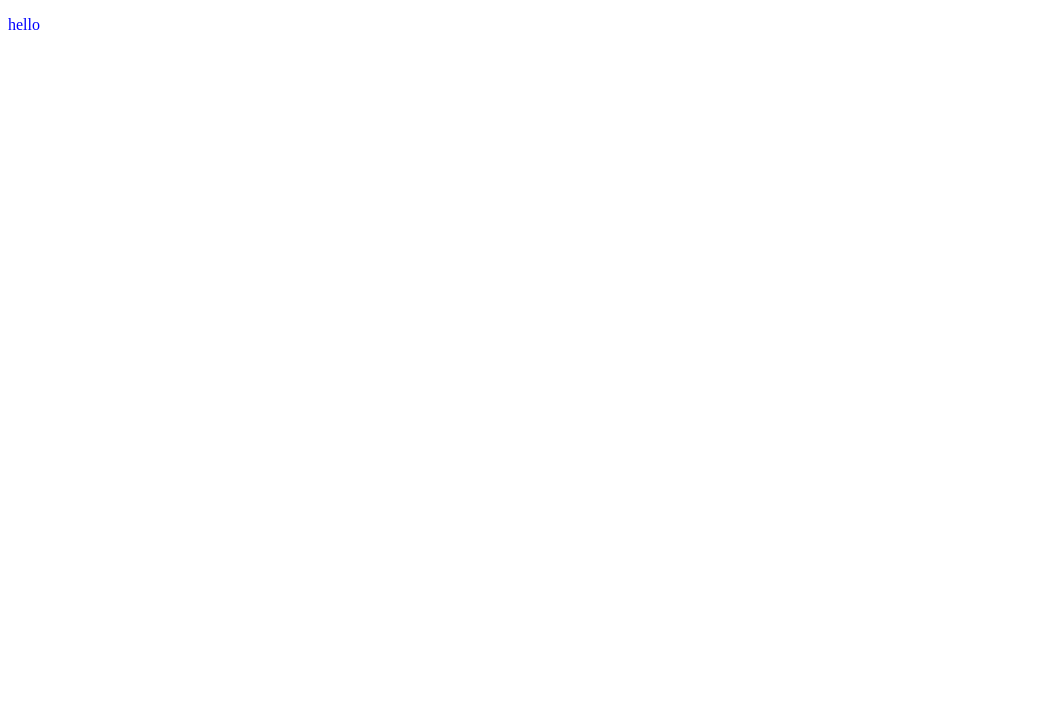
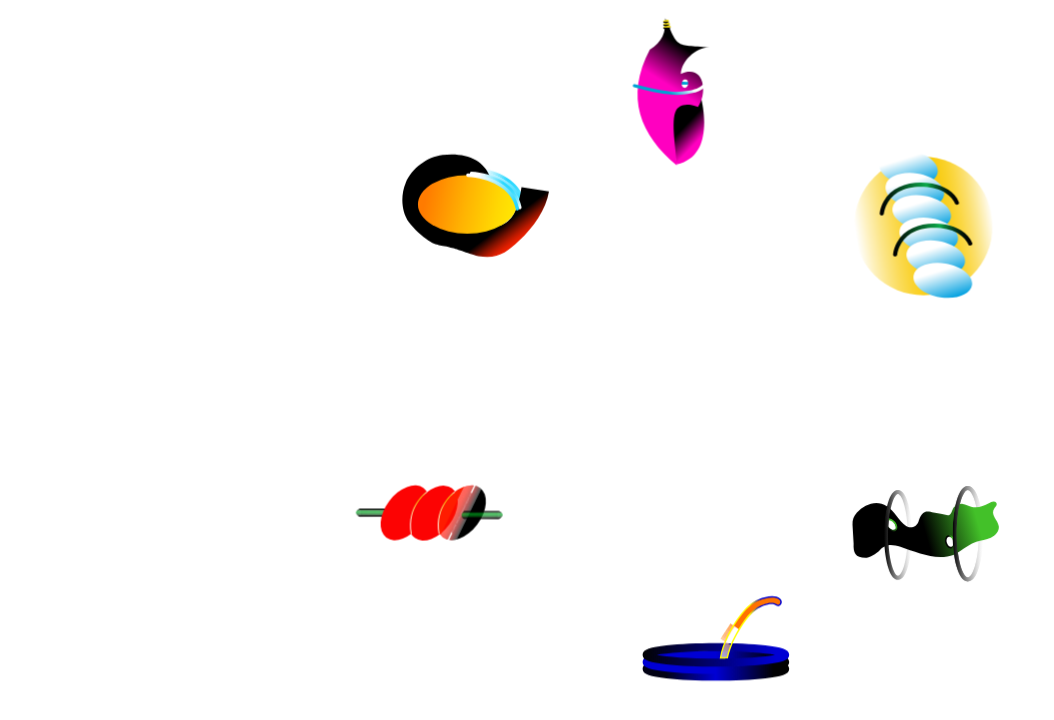
Before and after one commit to union-journal/sandbox, a plain HTML site: page index.html in a window 1280 px wide. Shown: the whole page, without its empty margins (0-1054 px from the left). Drawn offline with Linux system fonts and the light colour scheme.

Commit message:
added more icons and got rotation in one div

```diff
--- a/index.html
+++ b/index.html
@@ -2,10 +2,16 @@
 <html>
   <head>
     <!-- import the webpage's stylesheet -->
-    <link rel="stylesheet" href="style.css">
+    <link rel="stylesheet" href="style.css" />
   </head>
   <body>
-    <p>hello</p>
-    <object data="IMG_6236.JPG" id="test">
+    <div class="circle">
+      <object data="atributes/icon_1-01.svg" id="obj1"> </object>
+      <object data="atributes/icon_2.svg" id="obj2"> </object>
+      <object data="atributes/icon_3-01.svg" id="obj3"> </object>
+      <object data="atributes/icon_4-01.svg" id="obj4"> </object>
+      <object data="atributes/icon_5_VERSION1-01.svg" id="obj5"> </object>
+      <object data="atributes/icon_6-01.svg" id="obj6"> </object>
+    </div>
   </body>
 </html>
--- a/style.css
+++ b/style.css
@@ -10,24 +10,119 @@ p:hover {
   transform:
 }
 
-
-#test {
-  width: 100px;
-  height: 100px;
-  background-color: #0CB1C4;
+body .circle {
+  position: absolute;
+  /* transform: translate(-50%, -50%); */
+  top: 10%;
+  left: 30%;
+  -webkit-border-radius: 300px;
+  -moz-border-radius: 300px;
+  border-radius: 300px;
+  background: none;
+  width: 600px;
+  height: 600px;
   animation-name: spin;
-  animation-duration: 5000ms;
+  animation-duration: 30s;
   animation-iteration-count: infinite;
   animation-timing-function: linear;
-  /* transform: rotate(3deg); */
-   /* transform: rotate(0.3rad);/ */
-   /* transform: rotate(3grad); */
-   /* transform: rotate(.03turn);  */
 }
 
-#test:hover {
+#obj1 {
+  position: absolute;
+  left: -5%;
+  top: 15%;
+  width: 150px;
+  animation-name: cabin;
+  animation-duration: 30s;
+  animation-iteration-count: infinite;
+  animation-timing-function: linear;
+}
+
+#obj2 {
+  position: absolute;
+  width: 200px;
+  top: 15%;
+  height: 150px;
+  left: 75%;
+  animation-name: cabin;
+  animation-duration: 30s;
+  animation-iteration-count: infinite;
+  animation-timing-function: linear;
+}
+
+#obj3 {
+  position: absolute;
+  width: 150px;
+  top: -10%;
+  left: 35%;
+  animation-name: cabin;
+  animation-duration: 30s;
+  animation-iteration-count: infinite;
+  animation-timing-function: linear;
+}
+
+#obj4 {
+  position: absolute;
+  width: 150px;
+  top: 53%;
+  left: -5%;
+  animation-name: cabin;
+  animation-duration: 30s;
+  animation-iteration-count: infinite;
+  animation-timing-function: linear;
+}
+
+#obj5 {
+  position: absolute;
+  width: 150px;
+  top: 53%;
+  left: 75%;
+  animation-name: cabin;
+  animation-duration: 30s;
+  animation-iteration-count: infinite;
+  animation-timing-function: linear;
+}
+
+#obj6 {
+  position: absolute;
+  width: 150px;
+  top: 85%;
+  left: 35%;
+  animation-name: cabin;
+  animation-duration: 30s;
+  animation-iteration-count: infinite;
+  animation-timing-function: linear;
+}
+
+body .circle:hover > #obj1 {   animation-play-state: paused; }
+body .circle:hover > #obj2 {   animation-play-state: paused; }
+body .circle:hover > #obj3 {   animation-play-state: paused; }
+body .circle:hover > #obj4 {   animation-play-state: paused; }
+body .circle:hover > #obj5 {   animation-play-state: paused; }
+body .circle:hover > #obj6 {   animation-play-state: paused; }
+
+#obj1:hover #obj2 { filter: opacity(30%);}
+#obj1:hover #obj3 { filter: opacity(30%);}
+#obj1:hover #obj4 { filter: opacity(30%);}
+#obj1:hover #obj5 { filter: opacity(30%);}
+#obj1:hover #obj6 { filter: opacity(30%);}
+
+#obj2:hover #obj1 { filter: opacity(30%);}
+#obj2:hover #obj3 { filter: opacity(30%);}
+#obj2:hover #obj4 { filter: opacity(30%);}
+#obj2:hover #obj5 { filter: opacity(30%);}
+#obj2:hover #obj6 { filter: opacity(30%);}
+
+#obj3:hover #obj1 { filter: opacity(30%);}
+#obj3:hover #obj2 { filter: opacity(30%);}
+#obj3:hover #obj4 { filter: opacity(30%);}
+#obj3:hover #obj5 { filter: opacity(30%);}
+#obj3:hover #obj6 { filter: opacity(30%);}
+
+body .circle:hover {
   animation-play-state: paused;
 }
+
 
 @keyframes spin {
     from {
@@ -37,3 +132,13 @@ p:hover {
         transform:rotate(360deg);
     }
 }
+
+@keyframes cabin {
+  0% {
+		transform: rotate(0deg);
+	}
+
+	100% {
+		transform: rotate(-360deg);
+	}
+}
```
Also changed, not shown: atributes/icon_1-01.svg (added), atributes/icon_2.svg (added), atributes/icon_3-01.svg (added), atributes/icon_4-01.svg (added), atributes/icon_5_VERSION1-01.svg (added), atributes/icon_5_VERSION2-01.svg (added), atributes/icon_6-01.svg (added).
